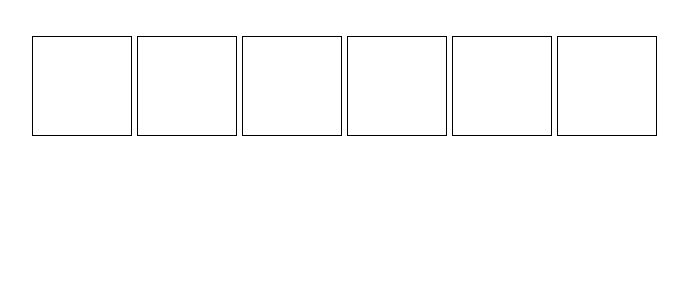
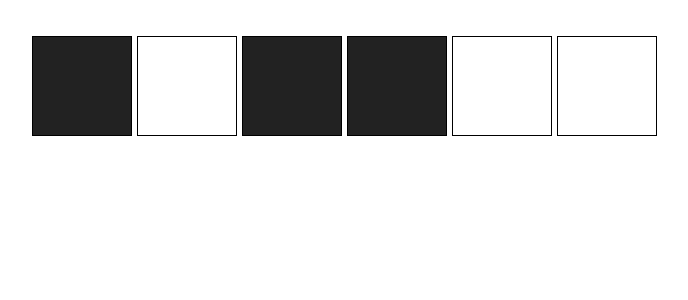
Before and after one commit to enoskyeza/meme_generator, a Next.js app: page / in a window 1280 px wide. Shown: the top 300 px of the page, without its empty margins (4-692 px from the left). Built offline with nearby package versions, Linux system fonts and the light colour scheme.

Commit message:
Complete challenge 2

```diff
--- a/src/components/Box.js
+++ b/src/components/Box.js
@@ -6,7 +6,7 @@ export default function Box(props) {
 
     // Add dynamic styles
     const styles = {
-        backgroundColor: props.on ? "" : ""
+        backgroundColor: props.on ? "#222222" : "transparent"
     }
 
 
@@ -37,4 +37,15 @@ export default function Box(props) {
      * 3. In the Box component, apply dynamic styles to determine
      *    the backgroundColor of the box. If it's `on`, set the
      *    backgroundColor to "#222222". If off, set it to "none"
-     */
+*/
+
+/**
+     * Challenge: Create state controlling whether
+     * this box is "on" or "off". Use the incoming
+     * `props.on` to determine the initial state.
+     *
+     * Create an event listener so when the box is clicked,
+     * it toggles from "on" to "off".
+     *
+     * Goal: clicking each box should toggle it on and off.
+*/
```
